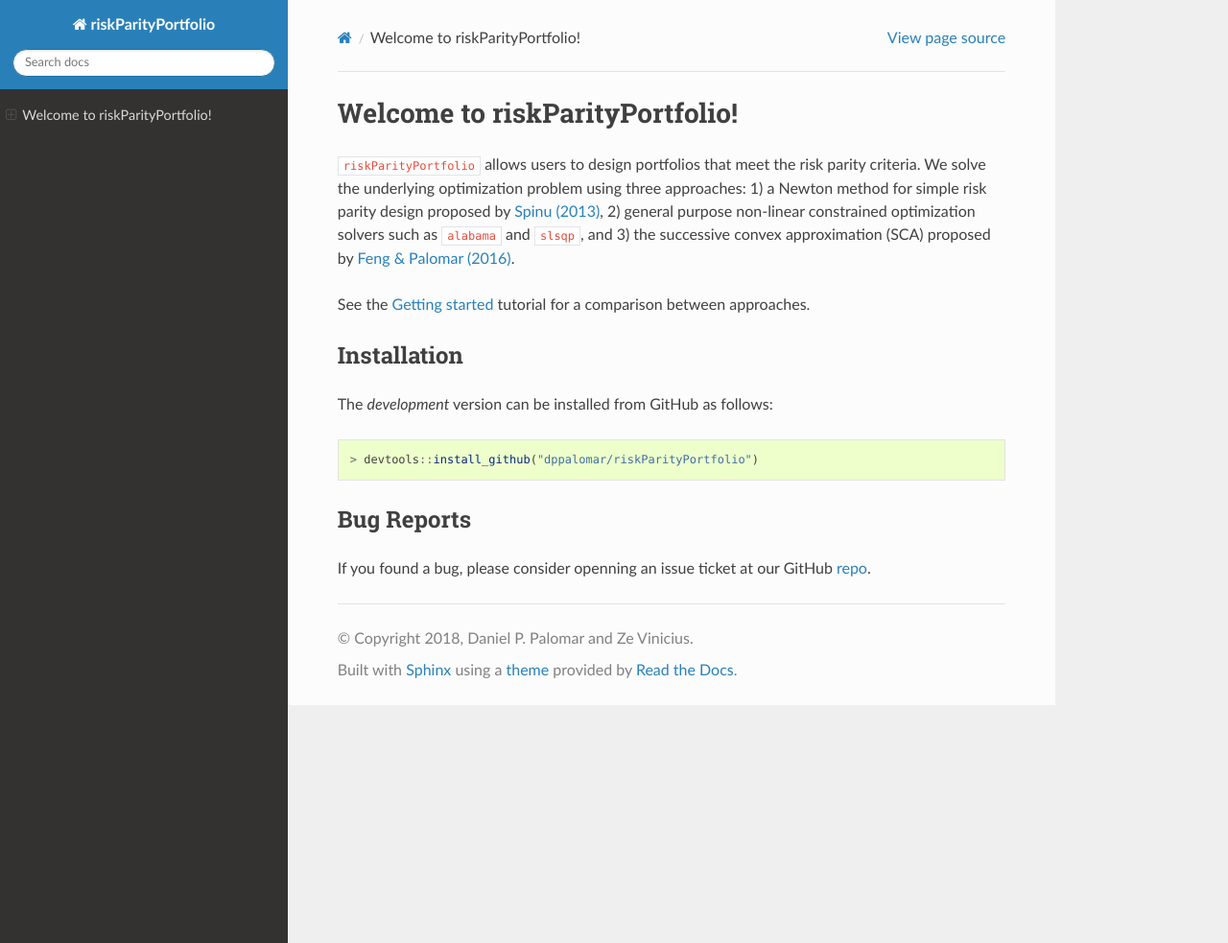
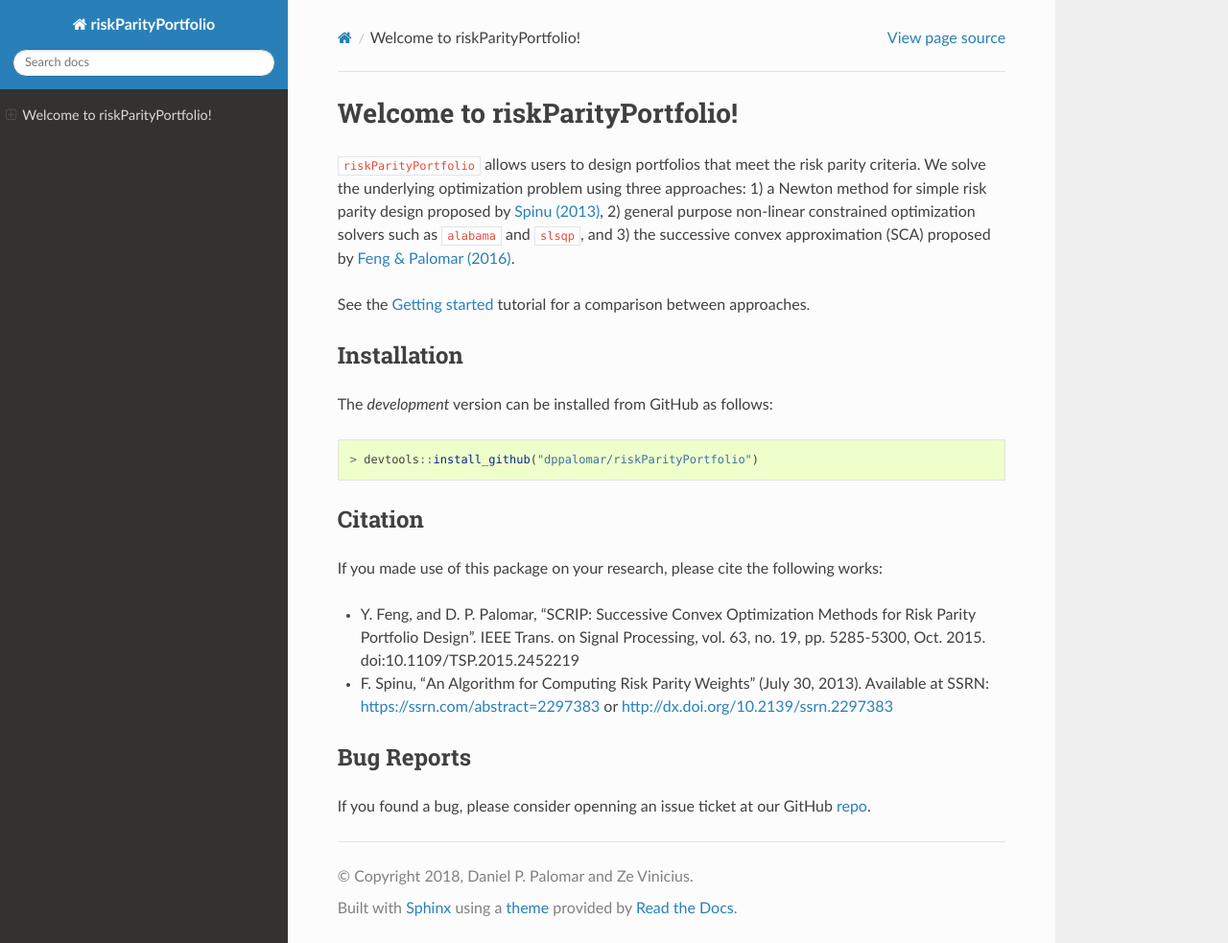
Before and after one commit to dppalomar/riskParityPortfolio, a Sphinx documentation site: the page built from docs/index.rst, in a window 1280 px wide and 983 px high. Shown: the whole window at 96% size. Built offline with Sphinx 7.4.7 and the Read the Docs theme 2.0.0, drawn with Linux system fonts in a browser that asks for light colours.

Commit message:
update docs

```diff
--- a/docs/index.rst
+++ b/docs/index.rst
@@ -27,6 +27,17 @@
 
    > devtools::install_github("dppalomar/riskParityPortfolio")
 
+Citation
+--------
+
+If you made use of this package on your research, please cite the following works:
+
+- Y. Feng, and D. P. Palomar, "SCRIP: Successive Convex Optimization Methods for
+  Risk Parity Portfolio Design". IEEE Trans. on Signal Processing, vol. 63, no. 19,
+  pp. 5285-5300, Oct. 2015. doi:10.1109/TSP.2015.2452219
+- F. Spinu, "An Algorithm for Computing Risk Parity Weights" (July 30, 2013).
+  Available at SSRN: https://ssrn.com/abstract=2297383 or http://dx.doi.org/10.2139/ssrn.2297383
+
 Bug Reports
 -----------
 
```
